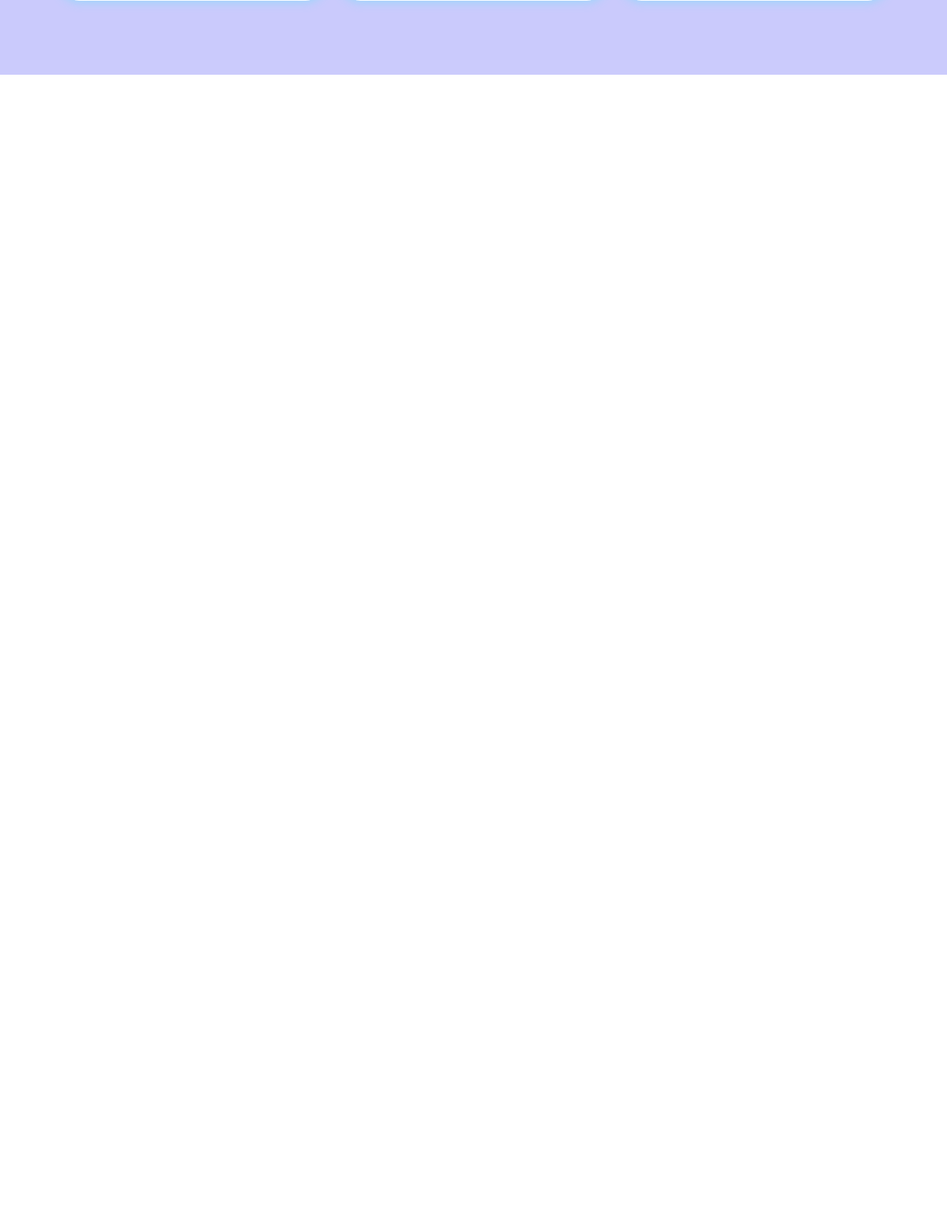
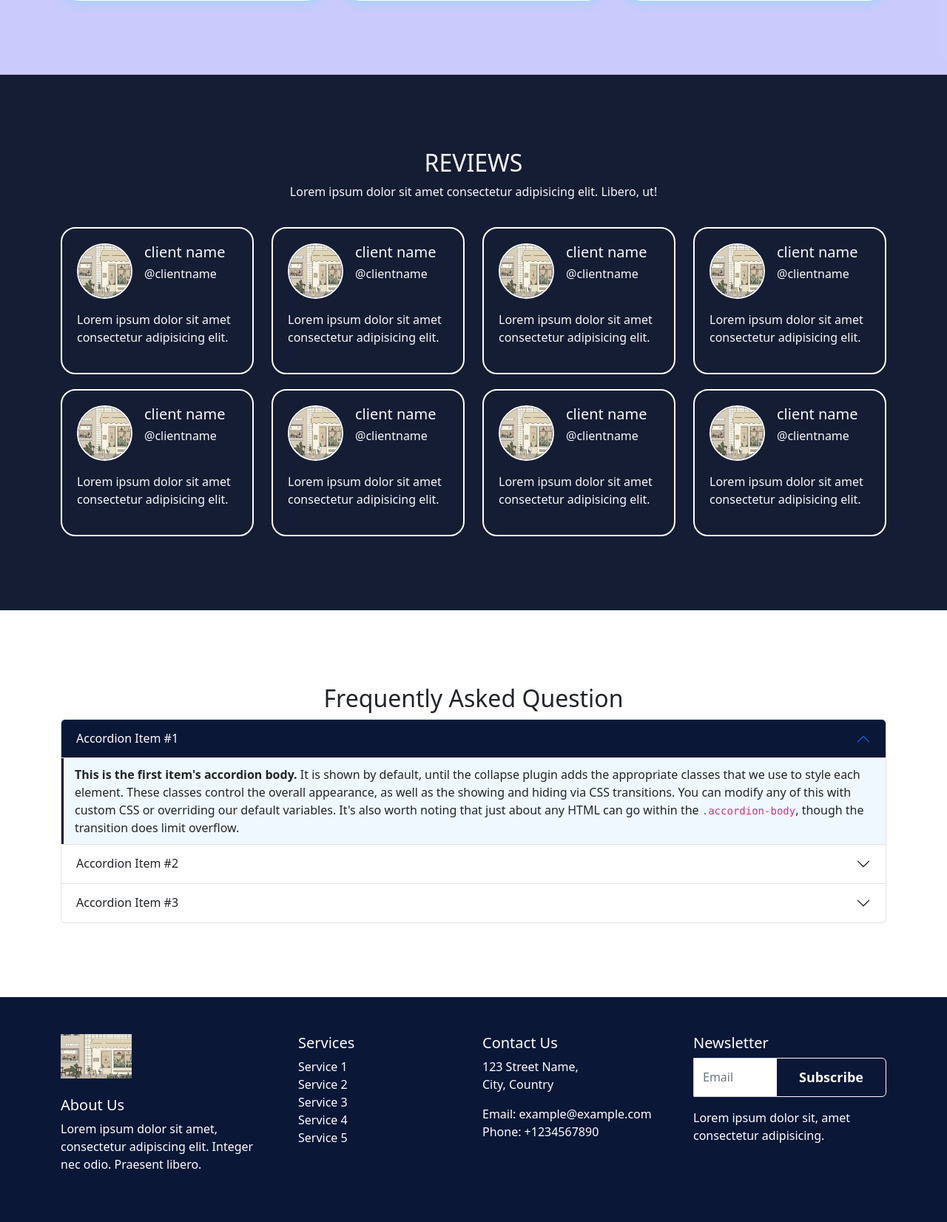
Before and after one commit to Renzie17/renziejean, a PHP site: page / in a window 1280 px wide. Shown: the part 2460-4112 px from the top of the page at 74% size. Before the commit the page ends 2561 px from the top, so only its background shows below. Run offline with PHP 8.4, Linux system fonts and the light colour scheme.

Commit message:
activity 3

```diff
--- a/index.html
+++ b/index.html
@@ -145,7 +145,206 @@
 
   </section>
 
+<!-- REVIEWS -->
+<section id="reviews">
+  <div class="container">
+      <div class="text-center text-light">
+          <h2>REVIEWS</h2>
+          <p>Lorem ipsum dolor sit amet consectetur adipisicing elit. Libero, ut!</p>
+      </div>
+      <!--row starts here -->
+      <div class="row row-cols-lg-4">
+          <div class="col">
+              <div class="testimonial">
+                  <div class="d-flex">
+                      <img src="gwapa.jpg" alt="">
+                      <div class="text-light ms-3">
+                          <h5>client name</h5>
+                          <h6>@clientname</h6>
+                      </div>
+                  </div>
+                  <p class="text-light mt-3"> Lorem ipsum dolor sit amet consectetur adipisicing elit.</p>
+              </div>
+          </div>
+          <div class="col">
+              <div class="testimonial">
+                  <div class="d-flex">
+                      <img src="gwapa.jpg" alt="">
+                      <div class="text-light ms-3">
+                          <h5>client name</h5>
+                          <h6>@clientname</h6>
+                      </div>
+                  </div>
+                  <p class="text-light mt-3"> Lorem ipsum dolor sit amet consectetur adipisicing elit.</p>
+              </div>
+          </div>
+          <div class="col">
+              <div class="testimonial">
+                  <div class="d-flex">
+                      <img src="gwapa.jpg" alt="">
+                      <div class="text-light ms-3">
+                          <h5>client name</h5>
+                          <h6>@clientname</h6>
+                      </div>
+                  </div>
+                  <p class="text-light mt-3"> Lorem ipsum dolor sit amet consectetur adipisicing elit.</p>
+              </div>
+          </div>
+          <div class="col">
+              <div class="testimonial">
+                  <div class="d-flex">
+                      <img src="gwapa.jpg" alt="">
+                      <div class="text-light ms-3">
+                          <h5>client name</h5>
+                          <h6>@clientname</h6>
+                      </div>
+                  </div>
+                  <p class="text-light mt-3"> Lorem ipsum dolor sit amet consectetur adipisicing elit.</p>
+              </div>
+          </div>
+          <div class="col">
+              <div class="testimonial">
+                  <div class="d-flex">
+                      <img src="gwapa.jpg" alt="">
+                      <div class="text-light ms-3">
+                          <h5>client name</h5>
+                          <h6>@clientname</h6>
+                      </div>
+                  </div>
+                  <p class="text-light mt-3"> Lorem ipsum dolor sit amet consectetur adipisicing elit.</p>
+              </div>
+          </div>
+          <div class="col">
+              <div class="testimonial">
+                  <div class="d-flex">
+                      <img src="gwapa.jpg" alt="">
+                      <div class="text-light ms-3">
+                          <h5>client name</h5>
+                          <h6>@clientname</h6>
+                      </div>
+                  </div>
+                  <p class="text-light mt-3"> Lorem ipsum dolor sit amet consectetur adipisicing elit.</p>
+              </div>
+          </div>
+          <div class="col">
+              <div class="testimonial">
+                  <div class="d-flex">
+                      <img src="gwapa.jpg" alt="">
+                      <div class="text-light ms-3">
+                          <h5>client name</h5>
+                          <h6>@clientname</h6>
+                      </div>
+                  </div>
+                  <p class="text-light mt-3"> Lorem ipsum dolor sit amet consectetur adipisicing elit.</p>
+              </div>
+          </div>
+          <div class="col">
+              <div class="testimonial">
+                  <div class="d-flex">
+                      <img src="gwapa.jpg" alt="">
+                      <div class="text-light ms-3">
+                          <h5>client name</h5>
+                          <h6>@clientname</h6>
+                      </div>
+                  </div>
+                  <p class="text-light mt-3"> Lorem ipsum dolor sit amet consectetur adipisicing elit.</p>
+              </div>
+          </div>
+      </div>
+  </div>
+</section>
 
+<!--faq-->
+<section id="faq">
+  <div class="container">
+      <h2 class="text-center">Frequently Asked Question</h2>
+      <div class="faq-section">
+          <div class="accordion" id="accordionExample">
+              <div class="accordion-item">
+                <h2 class="accordion-header" id="headingOne">
+                  <button class="accordion-button" type="button" data-bs-toggle="collapse" data-bs-target="#collapseOne" aria-expanded="true" aria-controls="collapseOne">
+                    Accordion Item #1
+                  </button>
+                </h2>
+                <div id="collapseOne" class="accordion-collapse collapse show" aria-labelledby="headingOne" data-bs-parent="#accordionExample">
+                  <div class="accordion-body">
+                    <strong>This is the first item's accordion body.</strong> It is shown by default, until the collapse plugin adds the appropriate classes that we use to style each element. These classes control the overall appearance, as well as the showing and hiding via CSS transitions. You can modify any of this with custom CSS or overriding our default variables. It's also worth noting that just about any HTML can go within the <code>.accordion-body</code>, though the transition does limit overflow.
+                  </div>
+                </div>
+              </div>
+              <div class="accordion-item">
+                <h2 class="accordion-header" id="headingTwo">
+                  <button class="accordion-button collapsed" type="button" data-bs-toggle="collapse" data-bs-target="#collapseTwo" aria-expanded="false" aria-controls="collapseTwo">
+                    Accordion Item #2
+                  </button>
+                </h2>
+                <div id="collapseTwo" class="accordion-collapse collapse" aria-labelledby="headingTwo" data-bs-parent="#accordionExample">
+                  <div class="accordion-body">
+                    <strong>This is the second item's accordion body.</strong> It is hidden by default, until the collapse plugin adds the appropriate classes that we use to style each element. These classes control the overall appearance, as well as the showing and hiding via CSS transitions. You can modify any of this with custom CSS or overriding our default variables. It's also worth noting that just about any HTML can go within the <code>.accordion-body</code>, though the transition does limit overflow.
+                  </div>
+                </div>
+              </div>
+              <div class="accordion-item">
+                <h2 class="accordion-header" id="headingThree">
+                  <button class="accordion-button collapsed" type="button" data-bs-toggle="collapse" data-bs-target="#collapseThree" aria-expanded="false" aria-controls="collapseThree">
+                    Accordion Item #3
+                  </button>
+                </h2>
+                <div id="collapseThree" class="accordion-collapse collapse" aria-labelledby="headingThree" data-bs-parent="#accordionExample">
+                  <div class="accordion-body">
+                    <strong>This is the third item's accordion body.</strong> It is hidden by default, until the collapse plugin adds the appropriate classes that we use to style each element. These classes control the overall appearance, as well as the showing and hiding via CSS transitions. You can modify any of this with custom CSS or overriding our default variables. It's also worth noting that just about any HTML can go within the <code>.accordion-body</code>, though the transition does limit overflow.
+                  </div>
+                </div>
+              </div>
+            </div>
+      </div>
+  </div>
+</section>
+
+<!--FOOTER -->
+<footer class="footer text-white" id="footer">
+  <div class="container">
+      <div class="row al">
+          <div class="col-md-3 col-sm-6 text-lg-start text-center">
+              <a class="navbar-brand" href="#">
+                  <img src="gwapa.jpg" alt="Logo" height="60px">
+              </a>
+              <h5 class="mt-4">About Us</h5>
+              <p>Lorem ipsum dolor sit amet, consectetur adipiscing elit. Integer nec odio. Praesent libero.</p>
+          </div>
+          <div class="col-md-3 col-sm-6 text-lg-start ps-lg-5 ps-0 text-center ">
+              <h5>Services</h5>
+              <ul class="list-unstyled">
+                  <li><a href="#">Service 1</a></li>
+                  <li><a href="#">Service 2</a></li>
+                  <li><a href="#">Service 3</a></li>
+                  <li><a href="#">Service 4</a></li>
+                  <li><a href="#">Service 5</a></li>
+              </ul>
+          </div>
+          <div class="col-md-3 col-sm-6 text-lg-start text-center">
+              <h5>Contact Us</h5>
+              <p>123 Street Name,<br>City, Country</p>
+              <p>Email: example@example.com<br>Phone: +1234567890</p>
+          </div>
+          <div class="col-md-3 col-sm-6 text-lg-start  text-center">
+              <h5>Newsletter</h5>
+              <form>
+                  <div class="input-group mb-3">
+                      <input type="text" class="form-control" style="border-radius: 1px;" placeholder="Email"
+                          aria-label="email" aria-describedby="button-addon2">
+                      <button class="btn btn-outline-light" type="button" id="button-addon2">Subscribe</button>
+                  </div>
+              </form>
+              <p>Lorem ipsum dolor sit, amet consectetur adipisicing.</p>
+          </div>
+      </div>
+  </div>
+</footer>
+
+</body>
+
+</html>
 
 
 
--- a/style.css
+++ b/style.css
@@ -108,3 +108,78 @@ section {
 #services {
     background: #b4b4fbb2;
 }
+
+#reviews {
+    background: rgb(21, 29, 52);
+}
+
+.testimonial {
+    border: 2px solid#FFF;
+    padding: 20px;
+    border-radius:20px;
+    margin-top:20px;
+}
+
+.testimonial img {
+    width:75px;
+    height:75px;
+    border-radius:50%;
+    border: 2px solid #FFF;
+}
+
+.faq-section {
+        ma-width: 800px;
+        margin: auto;
+        margin-top: 0%30px;
+
+}
+
+.according-item {
+        margin-bottom: 20px;
+        border-radius: 0 !important;
+
+}
+
+.according-button {
+        background-color: rgb(60, 58, 76);
+        border: none;
+        border-bottom: 1p solid coral;
+        border-radius: 0 !important;
+        padding: 15px;
+        font-size: 18px;
+        font-weight: 500;
+        color: rgb(55, 49, 67);
+        cursor: pointer;
+        transition: background-color 0.3s, color 0.3s;
+
+}
+
+.accordion-body {
+        border-left: 3px solid #0a1737;
+        padding: 10px 15px;
+        margin-left: 0;
+        background-color: aliceblue;
+
+}
+
+.accordion-button:not(.collapsed) {
+        background-color: #0a1737;
+        color: #FFF;
+
+}
+
+footer {
+        padding-top: 50px;
+        padding-bottom: 50px;
+        background-color: #0a1737;
+}
+
+#footer ul.list-unstyled li a {
+    color: #ffffff;
+    text-decoration: none;
+}
+
+#footer ul.list-unstyled li:hover a {
+    color:  rgb(244, 149, 15) ;
+
+}
```
Also changed, not shown: gwapa.jpg (added).
